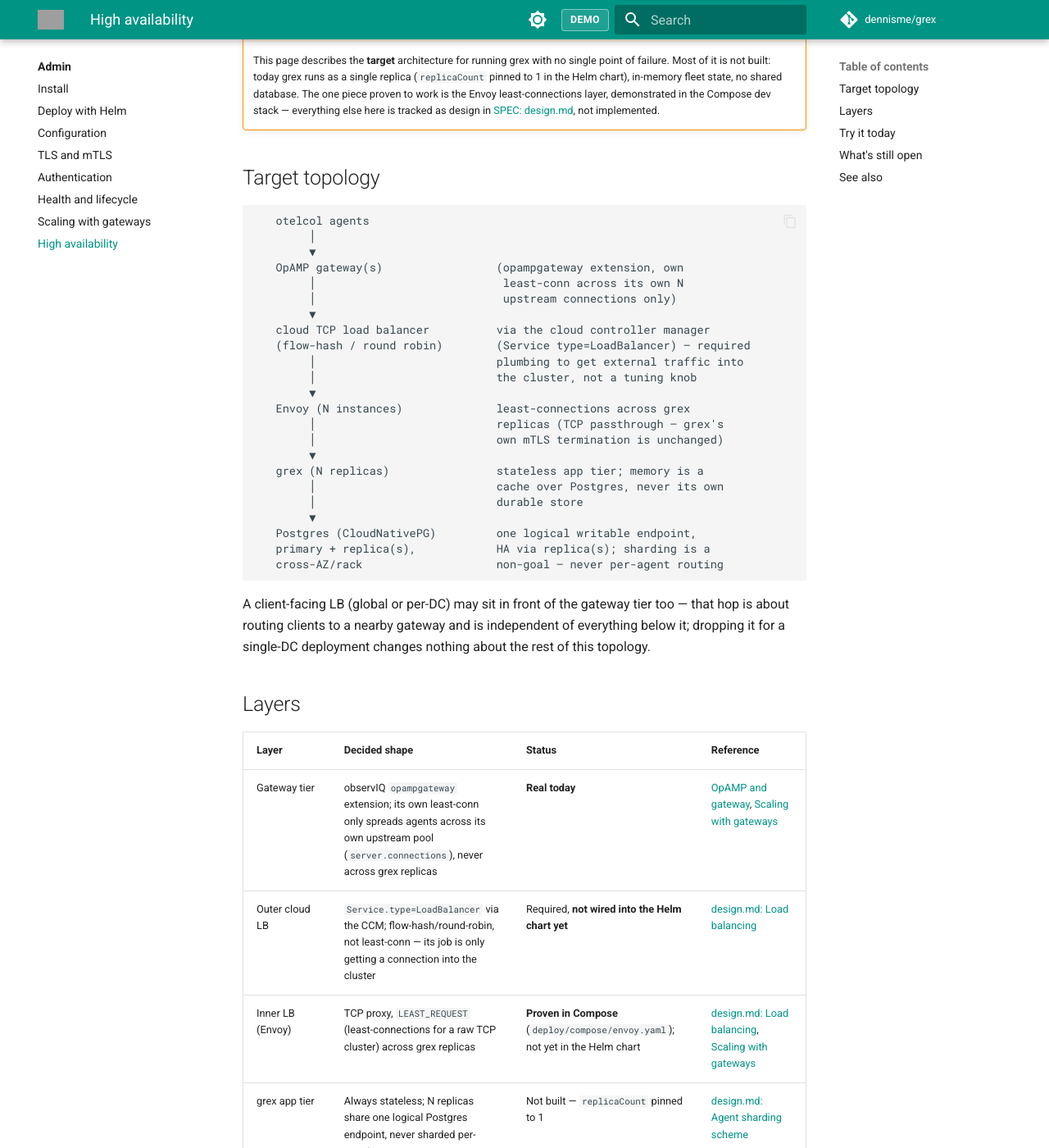
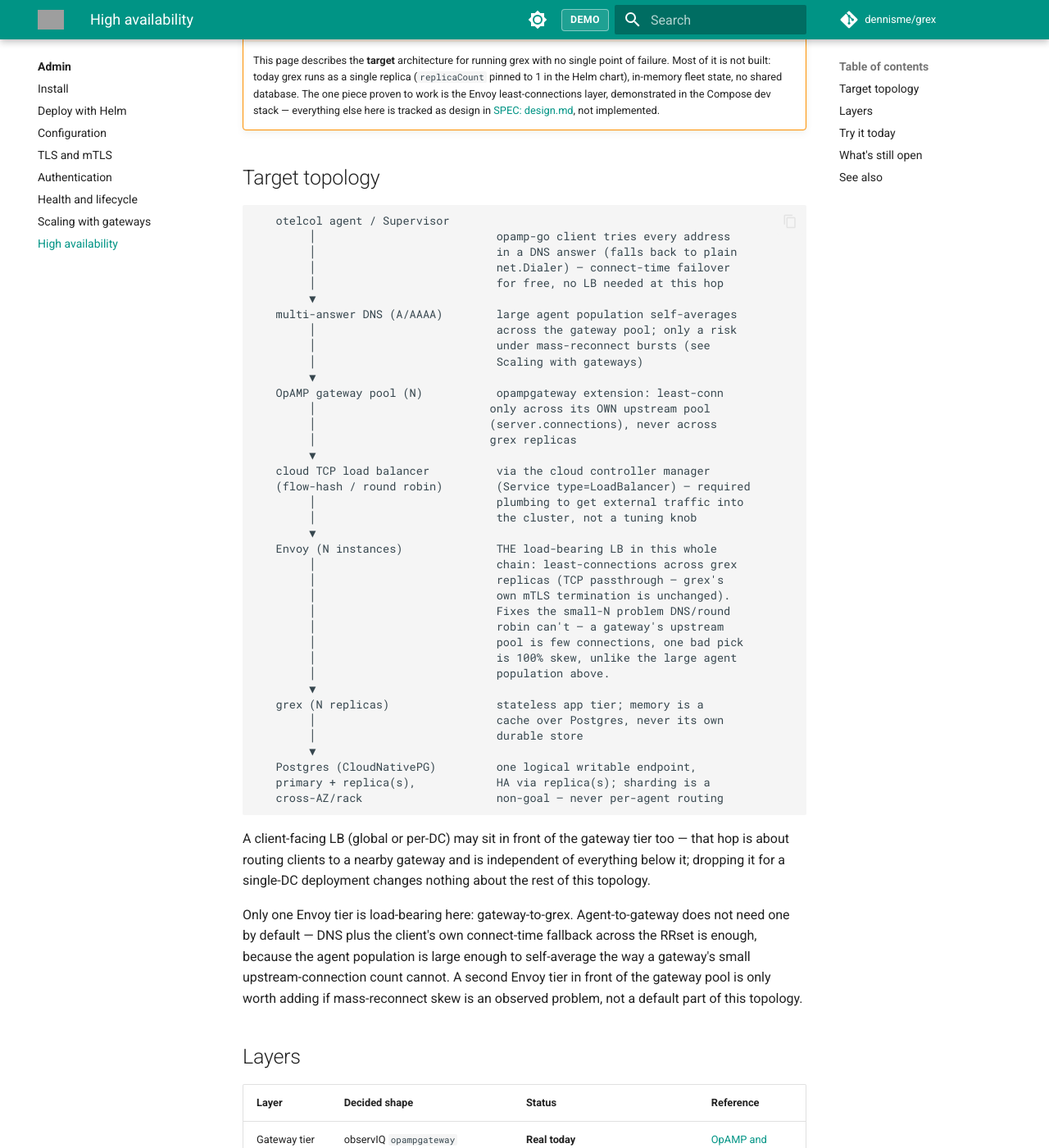
Before and after one commit to cxdy/grex, an MkDocs documentation site: the page built from docs/admin/high-availability.md, in a window 1280 px wide and 1400 px high, scrolled down 214 px. Shown: the whole window at 82% size. Built offline with MkDocs 1.6.1 and Material for MkDocs 9.7.7, drawn with Linux system fonts in a browser that asks for light colours; comment, search, counter and statistics services are not loaded; grey boxes are pictures that could not be loaded.

Commit message:
chore: clarify

````diff
--- a/docs/admin/high-availability.md
+++ b/docs/admin/high-availability.md
@@ -12,21 +12,36 @@
 ## Target topology
 
 ```text
-   otelcol agents
-        │
+   otelcol agent / Supervisor
+        │                           opamp-go client tries every address
+        │                           in a DNS answer (falls back to plain
+        │                           net.Dialer) — connect-time failover
+        │                           for free, no LB needed at this hop
         ▼
-   OpAMP gateway(s)                 (opampgateway extension, own
-        │                            least-conn across its own N
-        │                            upstream connections only)
+   multi-answer DNS (A/AAAA)        large agent population self-averages
+        │                           across the gateway pool; only a risk
+        │                           under mass-reconnect bursts (see
+        │                           Scaling with gateways)
+        ▼
+   OpAMP gateway pool (N)           opampgateway extension: least-conn
+        │                          only across its OWN upstream pool
+        │                          (server.connections), never across
+        │                          grex replicas
         ▼
    cloud TCP load balancer          via the cloud controller manager
    (flow-hash / round robin)        (Service type=LoadBalancer) — required
         │                           plumbing to get external traffic into
         │                           the cluster, not a tuning knob
         ▼
-   Envoy (N instances)              least-connections across grex
+   Envoy (N instances)              THE load-bearing LB in this whole
+        │                           chain: least-connections across grex
         │                           replicas (TCP passthrough — grex's
-        │                           own mTLS termination is unchanged)
+        │                           own mTLS termination is unchanged).
+        │                           Fixes the small-N problem DNS/round
+        │                           robin can't — a gateway's upstream
+        │                           pool is few connections, one bad pick
+        │                           is 100% skew, unlike the large agent
+        │                           population above.
         ▼
    grex (N replicas)                stateless app tier; memory is a
         │                           cache over Postgres, never its own
@@ -41,6 +56,14 @@ A client-facing LB (global or per-DC) may sit in front of the gateway tier
 too — that hop is about routing clients to a nearby gateway and is
 independent of everything below it; dropping it for a single-DC deployment
 changes nothing about the rest of this topology.
+
+Only one Envoy tier is load-bearing here: gateway-to-grex. Agent-to-gateway
+does not need one by default — DNS plus the client's own connect-time
+fallback across the RRset is enough, because the agent population is large
+enough to self-average the way a gateway's small upstream-connection count
+cannot. A second Envoy tier in front of the gateway pool is only worth
+adding if mass-reconnect skew is an observed problem, not a default part of
+this topology.
 
 ## Layers
 
````
